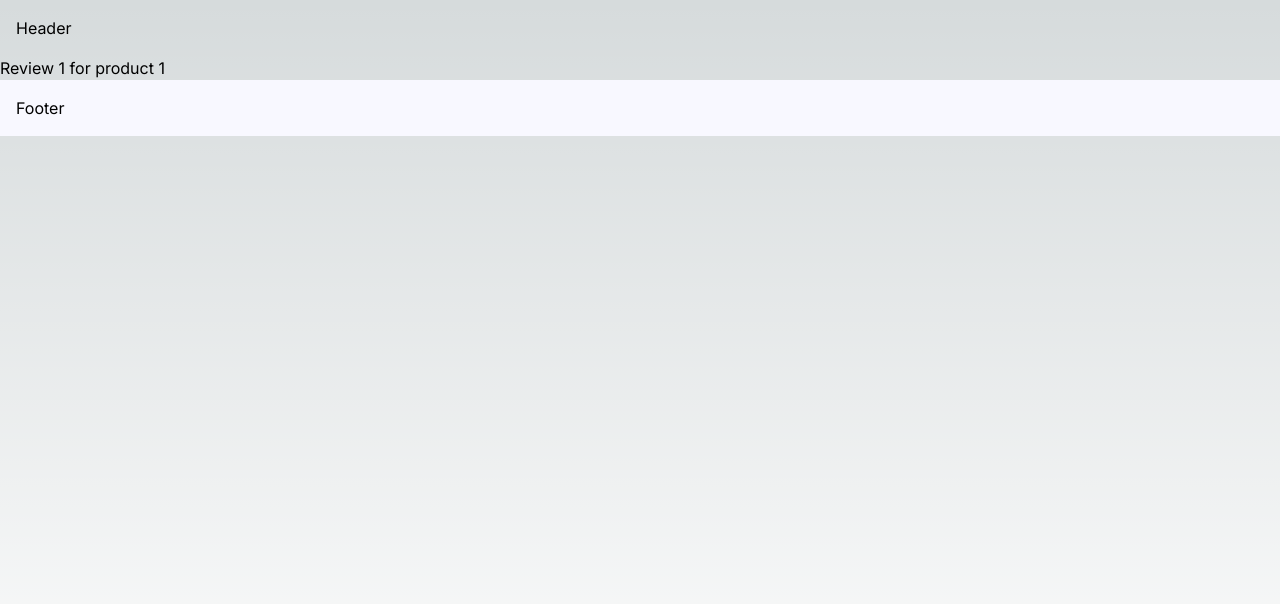
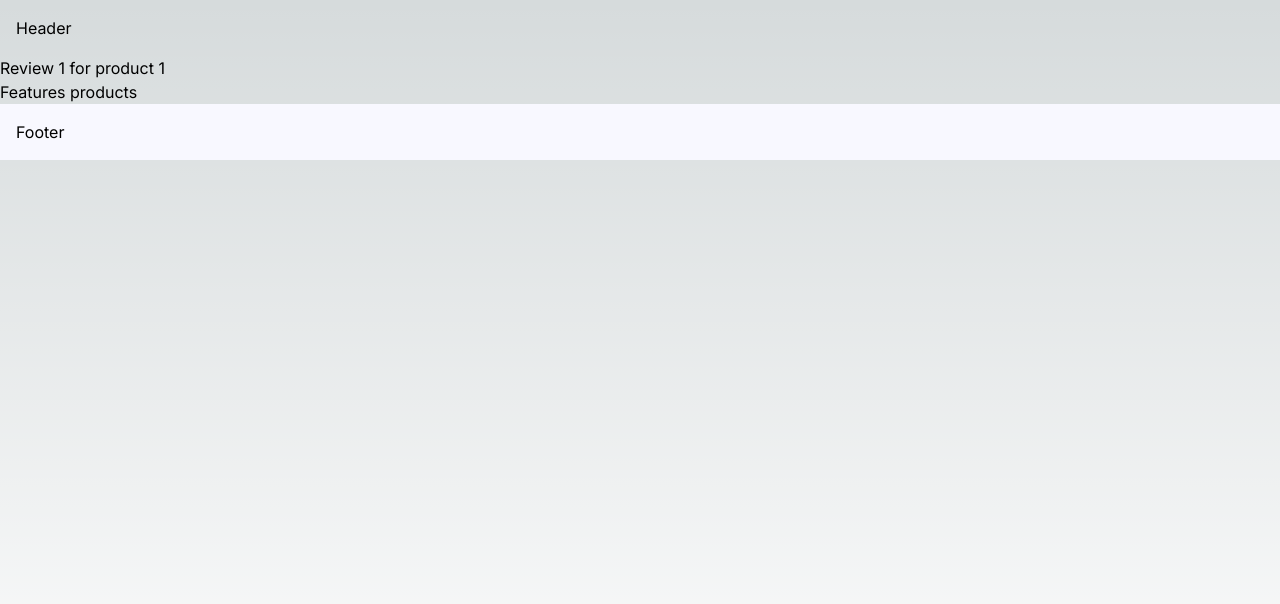
Before and after one commit to lsj2015-hub/nextjs14-tutorial, a Next.js app: page /products/1/reviews/1 in a window 1280 px wide. Shown: the top 604 px of the page. Built offline with nearby package versions, Linux system fonts and the light colour scheme.

Commit message:
Nested Layouts

```diff
--- /dev/null
+++ b/src/app/products/[productId]/layout.tsx
@@ -0,0 +1,10 @@
+const ProductDetailsLayout = ({ children }: { children: React.ReactNode }) => {
+  return (
+    <>
+      {children}
+      <h2>Features products</h2>
+    </>
+  );
+};
+
+export default ProductDetailsLayout;
```
